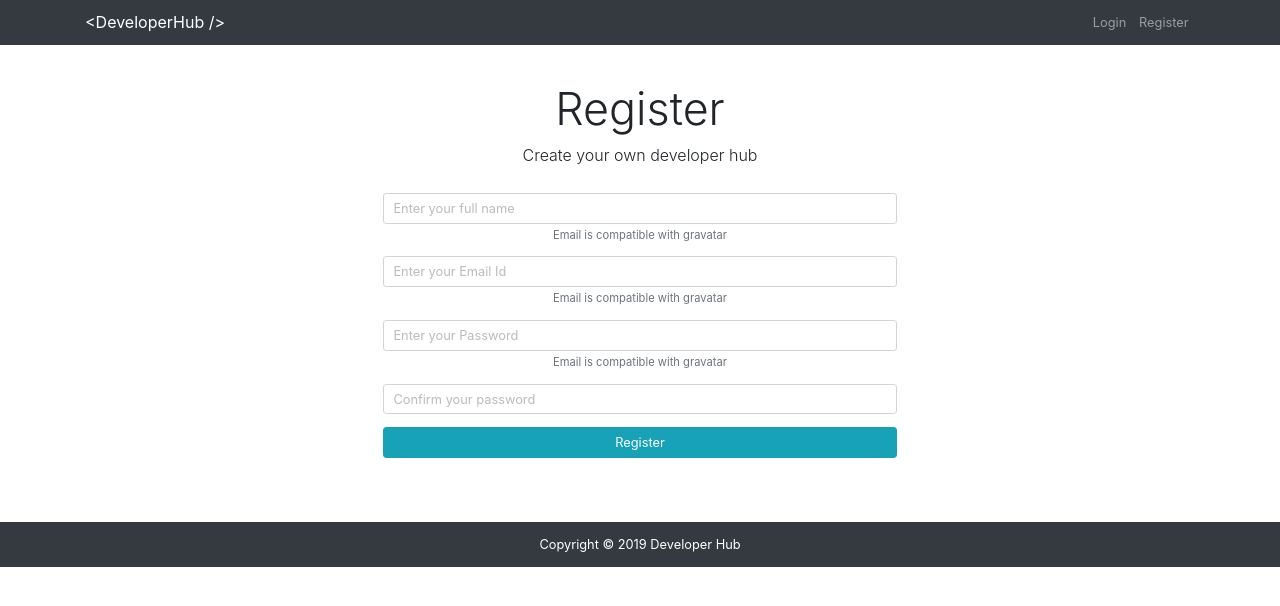
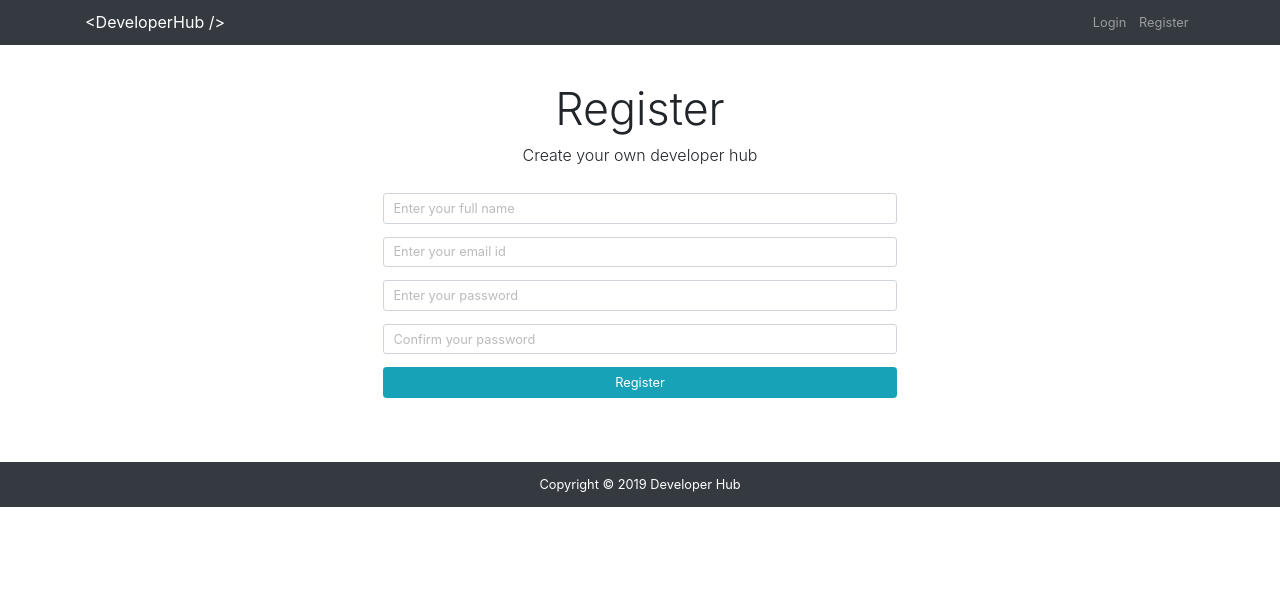
Before and after one commit to maneeshjohn/mern_sm, a React (Create React App) app in the folder client/: page /register in a window 1280 px wide. Shown: the top 606 px of the page. Built offline with nearby package versions, Linux system fonts and the light colour scheme.

Commit message:
login and registration through redux

```diff
--- a/client/package.json
+++ b/client/package.json
@@ -6,6 +6,7 @@
     "@material-ui/core": "^3.9.2",
     "@material-ui/icons": "^3.0.2",
     "axios": "^0.18.0",
+    "jwt-decode": "^2.2.0",
     "object.fromentries": "^2.0.0",
     "react": "^16.8.1",
     "react-dom": "^16.8.1",
--- a/client/src/App.js
+++ b/client/src/App.js
@@ -2,12 +2,21 @@ import React, { Component } from 'react'
 import { Provider } from 'react-redux'
 import store from './redux/store/store'
 import { BrowserRouter, Route } from 'react-router-dom'
+import setAuthToken from './utils/setAuthToken'
+import { setUser } from './redux/actions/authActions'
+import jwt_decode from 'jwt-decode'
 
 import Navigation from './components/layout/Navigation'
 import Landing from './components/layout/Landing'
 import Login from './components/auth/Login'
 import Register from './components/auth/Register'
 import Footer from './components/layout/Footer'
+
+const token = localStorage.jwtToken
+if(token){
+  setAuthToken(token)
+  store.dispatch(setUser(jwt_decode(token)))
+}
 
 class App extends Component {
   render() {
--- a/client/src/components/auth/Login.jsx
+++ b/client/src/components/auth/Login.jsx
@@ -1,9 +1,13 @@
 import React, { useState } from 'react'
-import axios from 'axios'
-import { Container, Row, Col, Form, FormGroup, Input, FormText, Button } from 'reactstrap'
+import PropTypes from 'prop-types'
+import { connect } from 'react-redux'
+import { withRouter } from 'react-router-dom'
+import { authorizeUser } from '../../redux/actions/authActions'
+import { Container, Row, Col, Form, FormGroup, Button } from 'reactstrap'
 import { API } from  '../../utils/routes'
+import { InputComponent } from '../common/InputComponent'
 
-const Login = () => {
+const Login = props => {
   const [values, setValues] = useState({ email: '', password: '' })
 
   const handleValues = e => {
@@ -13,9 +17,7 @@ const Login = () => {
 
   const handleSubmit = e => {
     e.preventDefault()
-    axios.post(`${API}/api/users/login`, values)
-      .then(res => console.log(res.data))
-      .catch(err => console.log(err))
+    props.authorizeUser(values, props.history)
   }
 
   return(
@@ -29,26 +31,25 @@ const Login = () => {
               noValidate
               className="p-3"
               onSubmit={ handleSubmit }>
-              <FormGroup>
-                <Input
+              <InputComponent
                 type="email"
                 name="email"
                 value={ values.email }
-                  placeholder="Enter your Email Id"
-                  onChange={ handleValues } />
-                  <FormText className="text-center">Email is compatible with gravatar</FormText>
-              </FormGroup>
-              <FormGroup>
-                <Input
+                placeholder="Enter your email id"
+                change={ handleValues }
+                error={ props.errors.email } />
+              <InputComponent
                 type="password"
                 name="password"
                 value={ values.password }
-                  placeholder="Enter your Password"
-                  onChange={ handleValues } />
-                  <FormText className="text-center">Email is compatible with gravatar</FormText>
-              </FormGroup>
+                placeholder="Enter your password"
+                change={ handleValues }
+                error={ props.errors.password } />
               <FormGroup>
-                <Button color="info" block>Login</Button>
+                <Button
+                  color="info"
+                  block>
+                  Login</Button>
               </FormGroup>
             </Form>
           </Col>
@@ -58,4 +59,16 @@ const Login = () => {
   )
 }
 
-export default Login
+Login.propTypes = {
+  errors: PropTypes.object.isRequired,
+  authorizeUser: PropTypes.func.isRequired
+}
+
+const mapStateToProps = state => ({
+  errors: state.errors
+})
+
+export default connect(
+  mapStateToProps,
+  { authorizeUser }
+)(withRouter(Login))
--- a/client/src/components/auth/Register.jsx
+++ b/client/src/components/auth/Register.jsx
@@ -1,7 +1,12 @@
 import React, { useState } from 'react'
-import { Container, Row, Col, Form, FormGroup, Input, FormText, Button } from 'reactstrap'
+import PropTypes from 'prop-types'
+import { connect } from 'react-redux'
+import { withRouter } from 'react-router-dom'
+import { registerNewUser } from '../../redux/actions/authActions'
+import { Container, Row, Col, Form, FormGroup, Button } from 'reactstrap'
+import { InputComponent } from '../common/InputComponent'
 
-const Register = () => {
+const Register = props => {
   const [values, setValues] = useState({ name: '', email: '', password: '', password2: '' })
   const [noMatch, setNoMatch] = useState('')
 
@@ -13,7 +18,7 @@ const Register = () => {
   const handleSubmit = e => {
     e.preventDefault()
     if(values.password == values.password2){
-      console.log(values)
+      props.registerNewUser(values, props.history)
     } else {
       setNoMatch('Passwords do not match')
     }
@@ -30,44 +35,39 @@ const Register = () => {
               noValidate
               className="p-3"
               onSubmit={ handleSubmit }>
-              <FormGroup>
-                <Input
+              <InputComponent
                 type="text"
                 name="name"
                 value={ values.name }
                 placeholder="Enter your full name"
-                  onChange={ handleValues } />
-                  <FormText className="text-center">Email is compatible with gravatar</FormText>
-              </FormGroup>
-              <FormGroup>
-                <Input
+                change={ handleValues }
+                error={ props.errors.name } />
+              <InputComponent
                 type="email"
                 name="email"
                 value={ values.email }
-                  placeholder="Enter your Email Id"
-                  onChange={ handleValues } />
-                  <FormText className="text-center">Email is compatible with gravatar</FormText>
-              </FormGroup>
-              <FormGroup>
-                <Input
+                placeholder="Enter your email id"
+                change={ handleValues }
+                error={ props.errors.email } />
+              <InputComponent
                 type="password"
                 name="password"
                 value={ values.password }
-                  placeholder="Enter your Password"
-                  onChange={ handleValues } />
-                  <FormText className="text-center">Email is compatible with gravatar</FormText>
-              </FormGroup>
-              <FormGroup>
-                <Input
+                placeholder="Enter your password"
+                change={ handleValues }
+                error={ props.errors.password } />
+              <InputComponent
                 type="password"
                 name="password2"
                 value={ values.password2 }
                 placeholder="Confirm your password"
-                  onChange={ handleValues } />
-                  <FormText className="text-center">{ noMatch }</FormText>
-              </FormGroup>
+                change={ handleValues }
+                error={ props.errors.password2 } />
               <FormGroup>
-                <Button color="info" block>Register</Button>
+                <Button
+                  color="info"
+                  block>
+                  Register</Button>
               </FormGroup>
             </Form>
           </Col>
@@ -77,4 +77,16 @@ const Register = () => {
   )
 }
 
-export default Register
+Register.propTypes = {
+  errors: PropTypes.object.isRequired,
+  registerNewUser: PropTypes.func.isRequired
+}
+
+const mapStateToProps = state => ({
+  errors: state.errors
+})
+
+export default connect(
+  mapStateToProps,
+  { registerNewUser }
+)(withRouter(Register))
--- /dev/null
+++ b/client/src/components/common/InputComponent.jsx
@@ -0,0 +1,33 @@
+import React from 'react'
+import PropTypes from 'prop-types'
+import { FormGroup, Input, FormText } from 'reactstrap'
+
+export const InputComponent = props =>
+  <FormGroup>
+    <Input
+      type={ props.type }
+      name={ props.name }
+      value={ props.value }
+      onChange={ props.change }
+      placeholder={ props.placeholder }
+      disabled={ props.disabled }
+      className={ props.error && 'is-invalid' } />
+    { props.info && <div className="invalid-feedback text-center">{ props.info }</div> }
+    { props.error && <div className="invalid-feedback text-center">{ props.error }</div> }
+  </FormGroup>
+
+InputComponent.propTypes = {
+  type: PropTypes.string.isRequired,
+  name: PropTypes.string.isRequired,
+  value: PropTypes.string.isRequired,
+  onChange: PropTypes.func.isRequired,
+  placeholder: PropTypes.string,
+  disabled: PropTypes.string,
+  className: PropTypes.string,
+  info: PropTypes.string,
+  error: PropTypes.string
+}
+
+InputComponent.defaultProps = {
+  type: 'text'
+}
--- /dev/null
+++ b/client/src/redux/actions/authActions.js
@@ -0,0 +1,43 @@
+import { AUTHENTICATE_USER, GET_ERRORS } from './types'
+import axios from 'axios'
+import { API } from '../../utils/routes'
+import setAuthToken from '../../utils/setAuthToken'
+import jwt_decode from 'jwt-decode'
+
+export const registerNewUser = (data, history) => dispatch => {
+  axios.post(`${API}/api/users/register`, data)
+    .then(res => history.push('/login'))
+    .catch(err => dispatch({
+      type: GET_ERRORS,
+      payload: err.response.data
+    }))
+}
+
+export const authorizeUser = (data, history) => dispatch => {
+  axios.post(`${API}/api/users/login`, data)
+      .then(res => {
+        const { token } = res.data
+        localStorage.setItem('jwtToken', token)
+        setAuthToken(token)
+        const user = jwt_decode(token)
+        dispatch(setUser(user))
+        history.push('/dashboard')
+      })
+      .catch(err => dispatch({
+        type: GET_ERRORS,
+        payload: err.response.data
+      }))
+}
+
+export const logoutUser = () => dispatch => {
+  localStorage.removeItem('jwtToken')
+  setAuthToken(false)
+  dispatch(setUser({}))
+}
+
+export const setUser = user => {
+  return {
+    type: AUTHENTICATE_USER,
+    payload: user
+  }
+}
--- /dev/null
+++ b/client/src/redux/actions/types.js
@@ -0,0 +1,5 @@
+//  Auth actions
+export const AUTHENTICATE_USER = 'AUTHENTICATE_USER'
+
+//  Errors
+export const GET_ERRORS = 'GET_ERRORS'
--- /dev/null
+++ b/client/src/redux/reducers/authReducer.js
@@ -0,0 +1,19 @@
+import { AUTHENTICATE_USER } from '../actions/types'
+
+const initialState = {
+  isAuthenticated: false,
+  user: {}
+}
+
+export default (state = initialState, action) => {
+  switch(action.type){
+    case AUTHENTICATE_USER:
+      return {
+        ...state,
+        isAuthenticated: (Object.keys(action.payload).length > 0),
+        user: action.payload
+      }
+    default:
+      return state
+  }
+}
--- /dev/null
+++ b/client/src/redux/reducers/errorReducer.js
@@ -0,0 +1,12 @@
+  import { GET_ERRORS } from '../actions/types'
+
+  const initialState = {}
+
+  export default (state = initialState, action) => {
+    switch(action.type){
+      case GET_ERRORS:
+        return action.payload
+      default:
+        return state
+    }
+  }
--- a/client/src/redux/reducers/rootReducer.js
+++ b/client/src/redux/reducers/rootReducer.js
@@ -1,3 +1,8 @@
 import { combineReducers } from 'redux'
+import authReducer from './authReducer'
+import errorReducer from './errorReducer'
 
-export default combineReducers({})
+export default combineReducers({
+  auth: authReducer,
+  errors: errorReducer
+})
--- a/client/src/redux/store/store.js
+++ b/client/src/redux/store/store.js
@@ -1,4 +1,4 @@
-import { createStore, applyMiddleware } from 'redux'
+import { createStore, applyMiddleware, compose } from 'redux'
 import thunk from 'redux-thunk'
 import rootReducer from '../reducers/rootReducer'
 
@@ -8,7 +8,10 @@ const middleware = [thunk]
 const store = createStore(
   rootReducer,
   initialState,
-  applyMiddleware(...middleware)
+  compose(
+    applyMiddleware(...middleware),
+    window.__REDUX_DEVTOOLS_EXTENSION__ && window.__REDUX_DEVTOOLS_EXTENSION__()
+  )
 )
 
 export default store
--- /dev/null
+++ b/client/src/utils/setAuthToken.js
@@ -0,0 +1,11 @@
+import axios from 'axios'
+
+const setAuthToken = token => {
+  if(token){
+    axios.defaults.headers.common['Authorization'] = token
+  } else {
+    delete axios.defaults.headers.common['Authorization']
+  }
+}
+
+export default setAuthToken
```
Also changed, not shown: 1 other file (tests, documents, lock files or other folders). Lines whose indentation alone changed are shown as unchanged.
